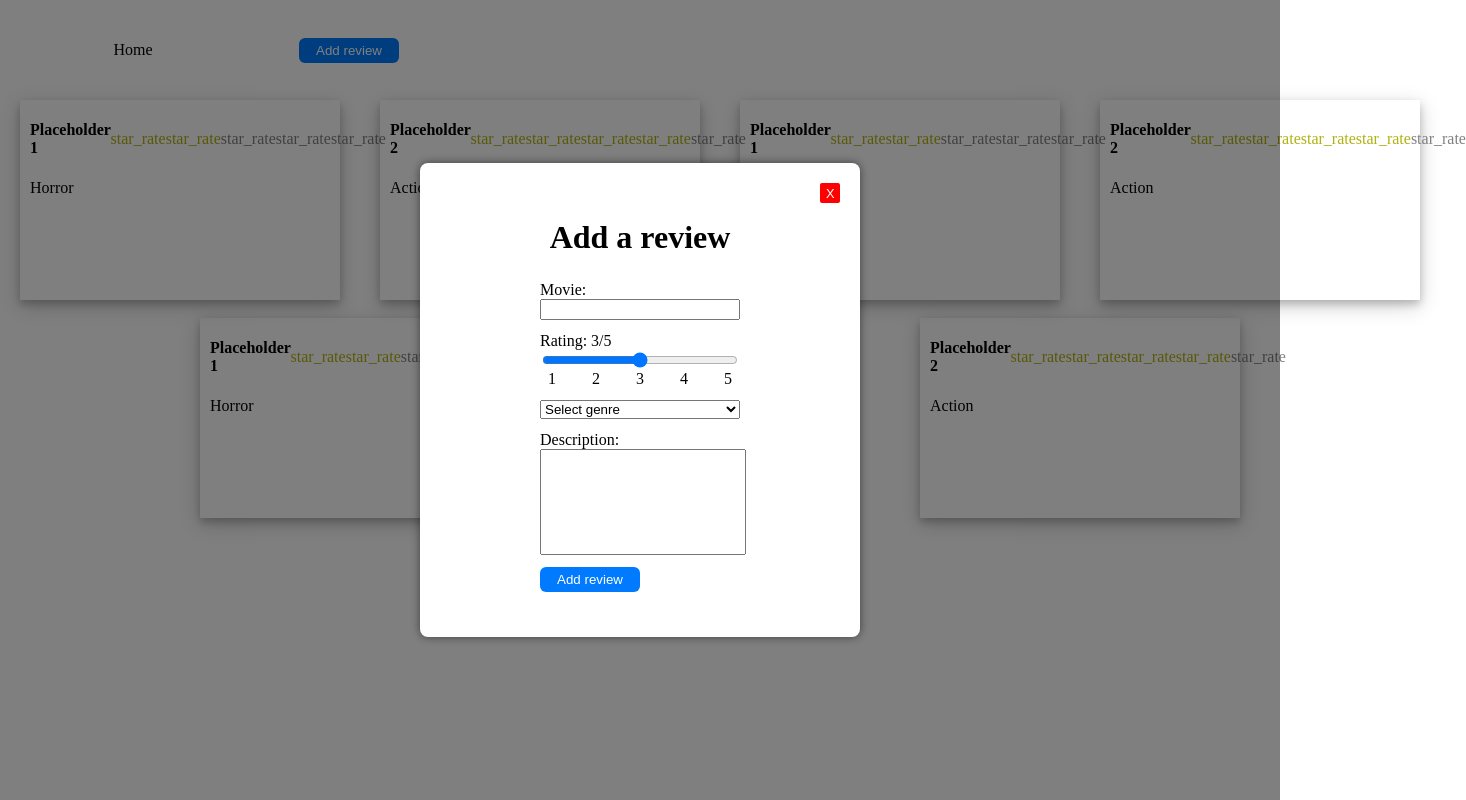
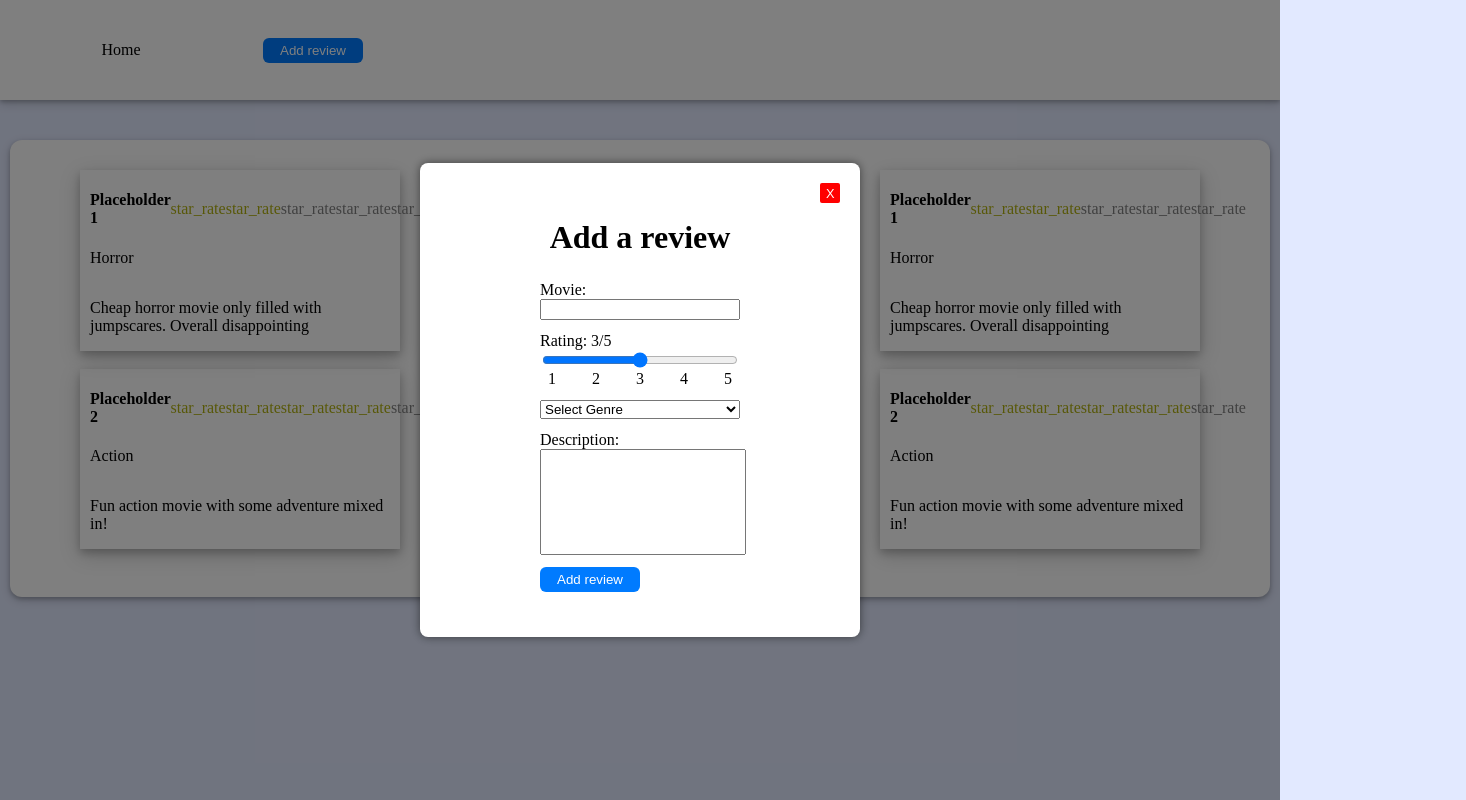
Before and after one commit to edvard01/lexicon-react-movie-cards, a React app in the folder movie-cards/: page / in a window 1280 px wide. Both pictures are taken after a click on the button "Add review". Shown: the whole page, 1466 px wide, since content can reach past the window. Built offline with nearby package versions, Linux system fonts and the light colour scheme; the HTML template or start-up script is replaced by a standard one.

Commit message:
Finished basic css layout, moved movie card to component, added error handling

```diff
--- /dev/null
+++ b/movie-cards/src/MovieCard.tsx
@@ -0,0 +1,29 @@
+interface IReview {
+  title: string;
+  rating: number;
+  genre: string;
+  description: string;
+}
+
+interface IMovieCardProps {
+  item: IReview;
+  setupRating: (rating: number) => string;
+}
+
+export function MovieCard({ item, setupRating }: IMovieCardProps): JSX.Element {
+  return (
+    <>
+      <div className="review">
+        <span className="info">
+          <h4>{item.title}</h4>
+          <span
+            className="rating"
+            dangerouslySetInnerHTML={{ __html: setupRating(item.rating) }}
+          ></span>
+        </span>
+        <p className="genre">{item.genre}</p>
+        <p className="description">{item.description}</p>
+      </div>
+    </>
+  );
+}
--- a/movie-cards/src/MovieFormModal.tsx
+++ b/movie-cards/src/MovieFormModal.tsx
@@ -32,6 +32,7 @@ export function MovieFormModal({
 
   function handleSubmit(e: FormEvent) {
     e.preventDefault();
+
     let review = {
       title: title,
       rating: sliderValue,
@@ -40,12 +41,21 @@ export function MovieFormModal({
     };
     console.log(review);
     addReview(review);
+    clear();
+    onClose();
   }
 
   function handleModalClick(e: React.MouseEvent<HTMLDivElement>) {
     if (e.target === e.currentTarget) {
       onClose();
     }
+  }
+
+  function clear() {
+    setTitle("");
+    setSliderValue(3);
+    setGenre("");
+    setDesc("");
   }
 
   return (
@@ -65,6 +75,7 @@ export function MovieFormModal({
                     type="text"
                     value={title}
                     onChange={(e) => setTitle(e.target.value)}
+                    required
                   />
                 </span>
                 <span className="rating">
@@ -88,10 +99,9 @@ export function MovieFormModal({
                 <select
                   className="genre"
                   onChange={(e) => setGenre(e.target.value)}
+                  required
                 >
-                  <option disabled selected hidden>
-                    Select genre
-                  </option>
+                  <option value="">Select Genre</option>
                   <option value="Horror">Horror</option>
                   <option value="Action">Action</option>
                   <option value="Drama">Drama</option>
--- a/movie-cards/src/ReviewDisplay.tsx
+++ b/movie-cards/src/ReviewDisplay.tsx
@@ -1,3 +1,4 @@
+import { MovieCard } from "./MovieCard";
 import "./reviewDisplay.css";
 
 interface IReview {
@@ -28,16 +29,7 @@ export function ReviewDisplay({ reviews }: IReviewDisplayProps) {
     <>
       <div className="review-content">
         {reviews.map((item, index) => (
-          <div className="review" key={index}>
-            <span className="info">
-              <h4>{item.title}</h4>
-              <span
-                className="rating"
-                dangerouslySetInnerHTML={{ __html: setupRating(item.rating) }}
-              ></span>
-            </span>
-            <p className="genre">{item.genre}</p>
-          </div>
+          <MovieCard item={item} setupRating={setupRating} key={index} />
         ))}
       </div>
     </>
--- a/movie-cards/src/index.css
+++ b/movie-cards/src/index.css
@@ -6,4 +6,5 @@ html {
 body {
   margin: 0;
   padding: 0;
+  background-color: #e2e9ff;
 }
--- a/movie-cards/src/nav.css
+++ b/movie-cards/src/nav.css
@@ -1,8 +1,10 @@
 .nav {
-  width: 1440px;
+  width: 100%;
   height: 100px;
   display: flex;
   align-items: center;
+  background-color: white;
+  box-shadow: 0 2px 4px 0 rgba(0, 0, 0, 0.2), 0 3px 10px 0 rgba(0, 0, 0, 0.19);
 }
 
 .nav .content {
--- a/movie-cards/src/reviewDisplay.css
+++ b/movie-cards/src/reviewDisplay.css
@@ -1,17 +1,22 @@
 .review-content {
   margin: auto;
-  padding: 0;
+  padding: 30px;
+  border-radius: 12px;
 
-  width: 1440px;
+  width: 1200px;
 
   display: flex;
   flex-wrap: wrap;
   justify-content: space-around;
+  margin-top: 40px;
+
+  background-color: white;
+  box-shadow: 0 2px 4px 0 rgba(0, 0, 0, 0.2), 0 3px 10px 0 rgba(0, 0, 0, 0.19);
 }
 
 .review-content .review {
   width: 300px;
-  height: 200px;
+  max-height: 200px;
 
   display: flex;
   flex-direction: column;
```
